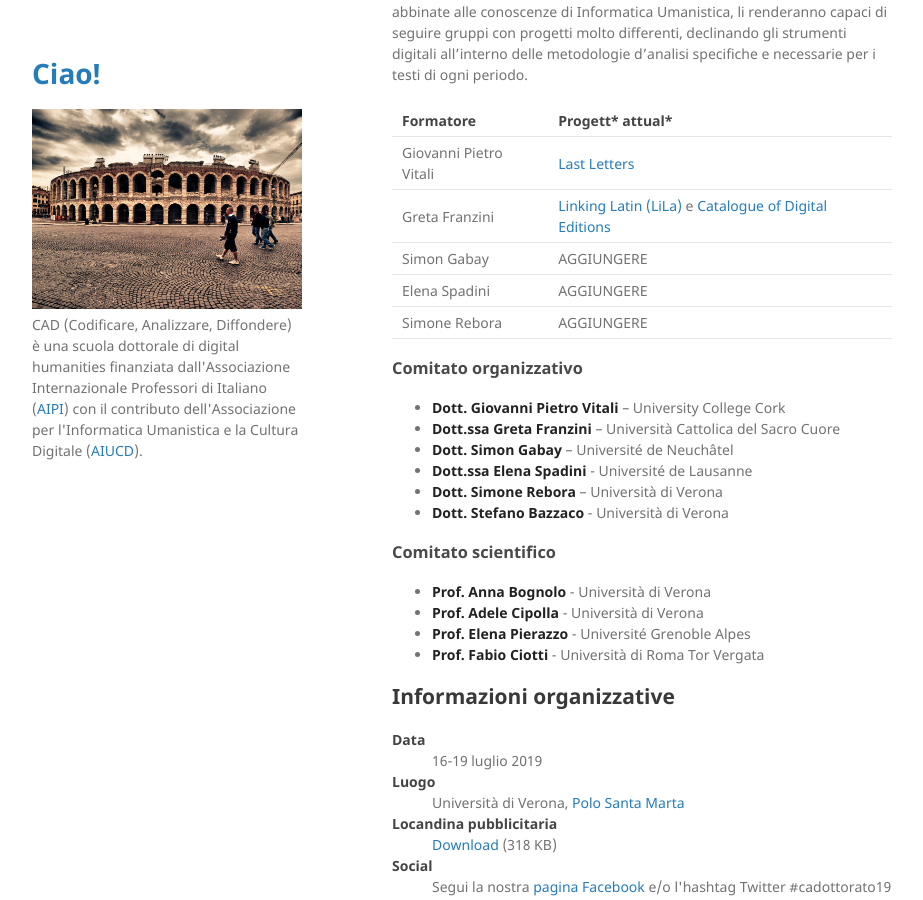
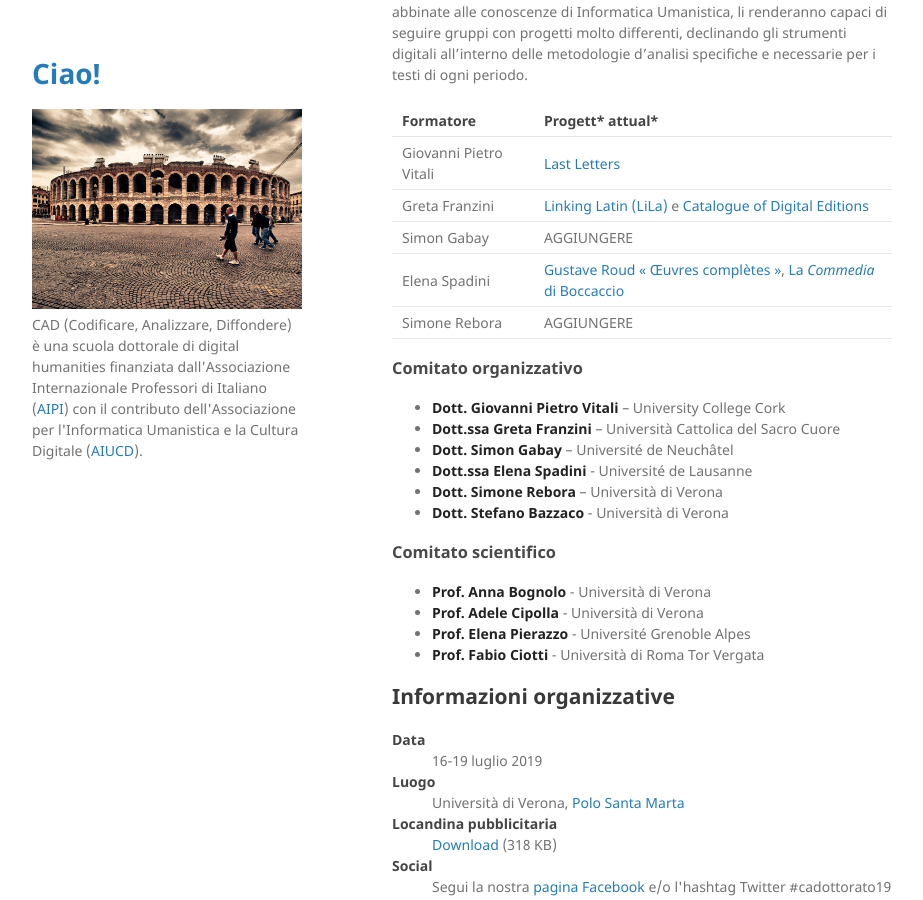
Before and after one commit to CADottorato/sito, a Jekyll site: the page built from index.md, in a window 1280 px wide and 900 px high, scrolled down 1384 px. Shown: the whole window, without its empty margins (178-1101 px from the left). Built offline with Jekyll 4.4.1, drawn with Linux system fonts in a browser that asks for light colours.

Commit message:
add project

```diff
--- a/index.md
+++ b/index.md
@@ -66,7 +66,7 @@ I formatori sono giovani ricercatori di livello post-doc, specialisti in studi l
 	</tr>
     <tr>
     	<td>Elena Spadini</td>
-    	<td>AGGIUNGERE</td>
+    	<td><a href="https://www.unil.ch/crlr/home/menuinst/projets-de-recherche/gustave-roud-oeuvres-completes.html" target="_blank">Gustave Roud « Œuvres complètes »</a>, <a href="http://boccacciocommedia.unil.ch" target="_blank">La <i>Commedia</i> di Boccaccio</a></td>
     </tr>
     <tr>
     	<td>Simone Rebora</td>
```
